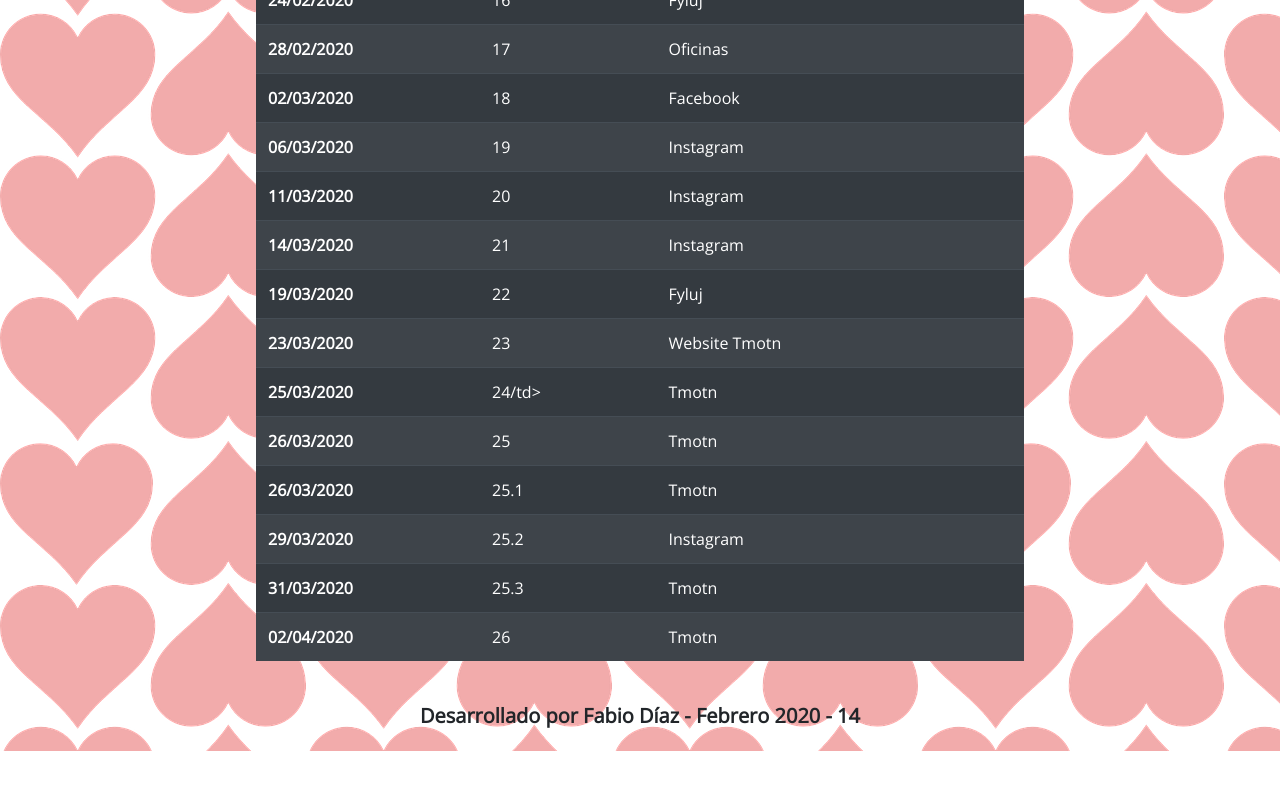
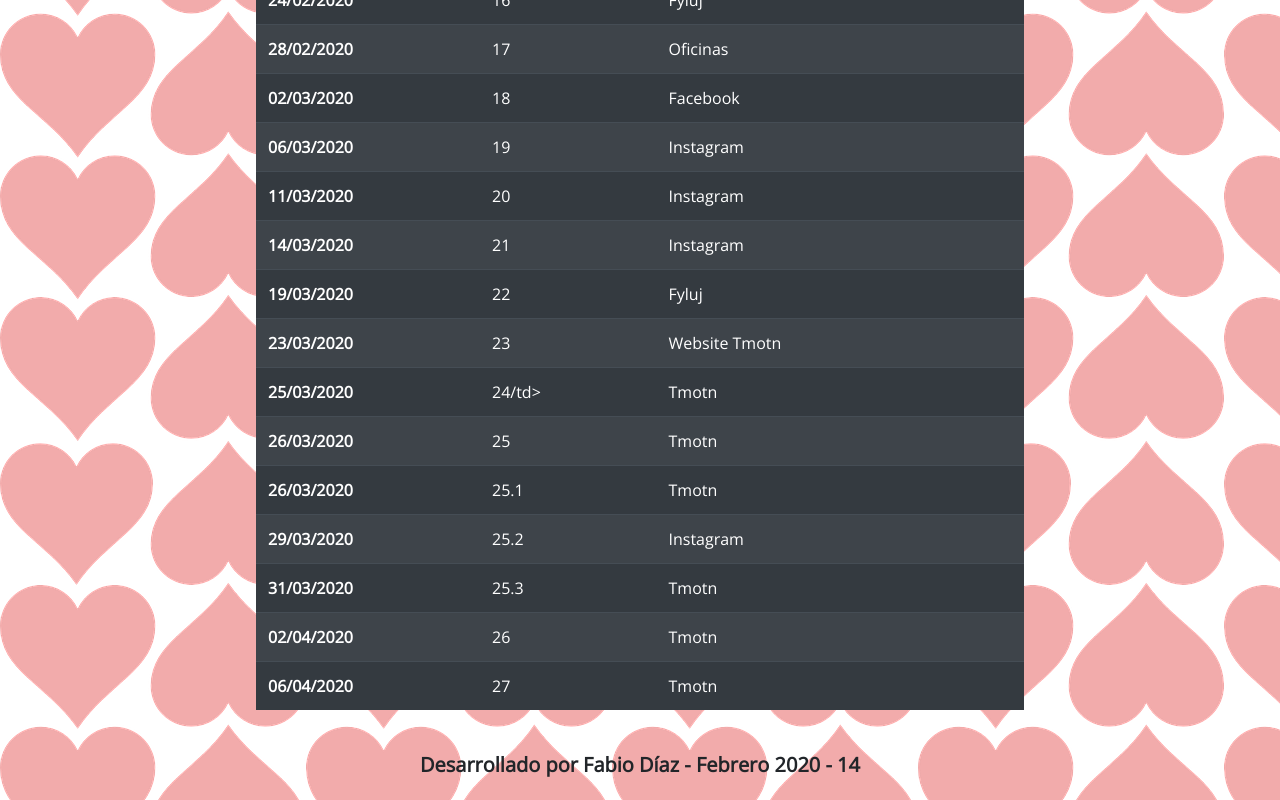
Before and after one commit to diazfabio18/San_Valentin, a plain HTML site: page index.html in a window 1280 px wide. Shown: the part 3399-4199 px from the top of the page. Before the commit the page ends 4150 px from the top, so only its background shows below. Drawn offline with nearby package versions, Linux system fonts and the light colour scheme.

Commit message:
numero 27 añadido

```diff
--- a/index.html
+++ b/index.html
@@ -271,6 +271,12 @@
             <td>Tmotn</td>
           </tr>
 
+          <tr>
+            <th scope="row">06/04/2020</th>
+            <td>27</td>
+            <td>Tmotn</td>
+          </tr>
+
         </tbody>
       </table>
 
```
